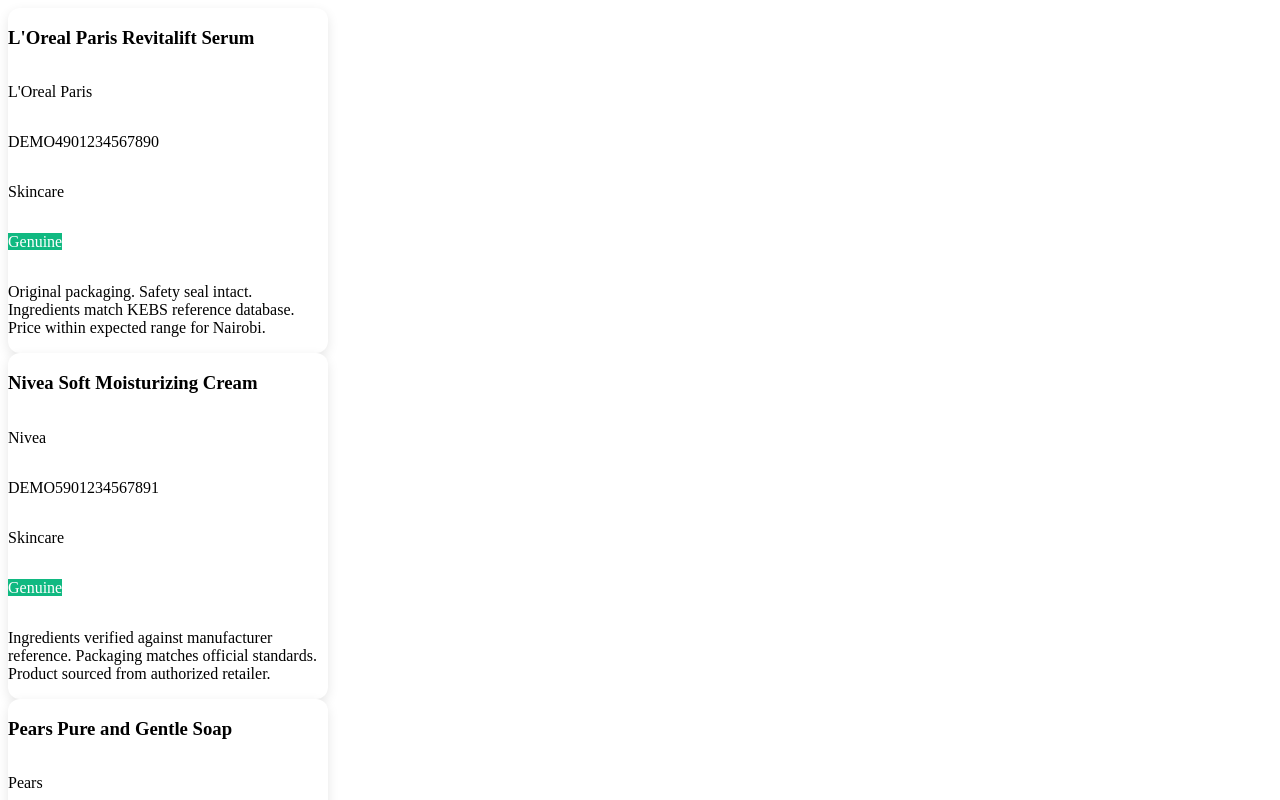
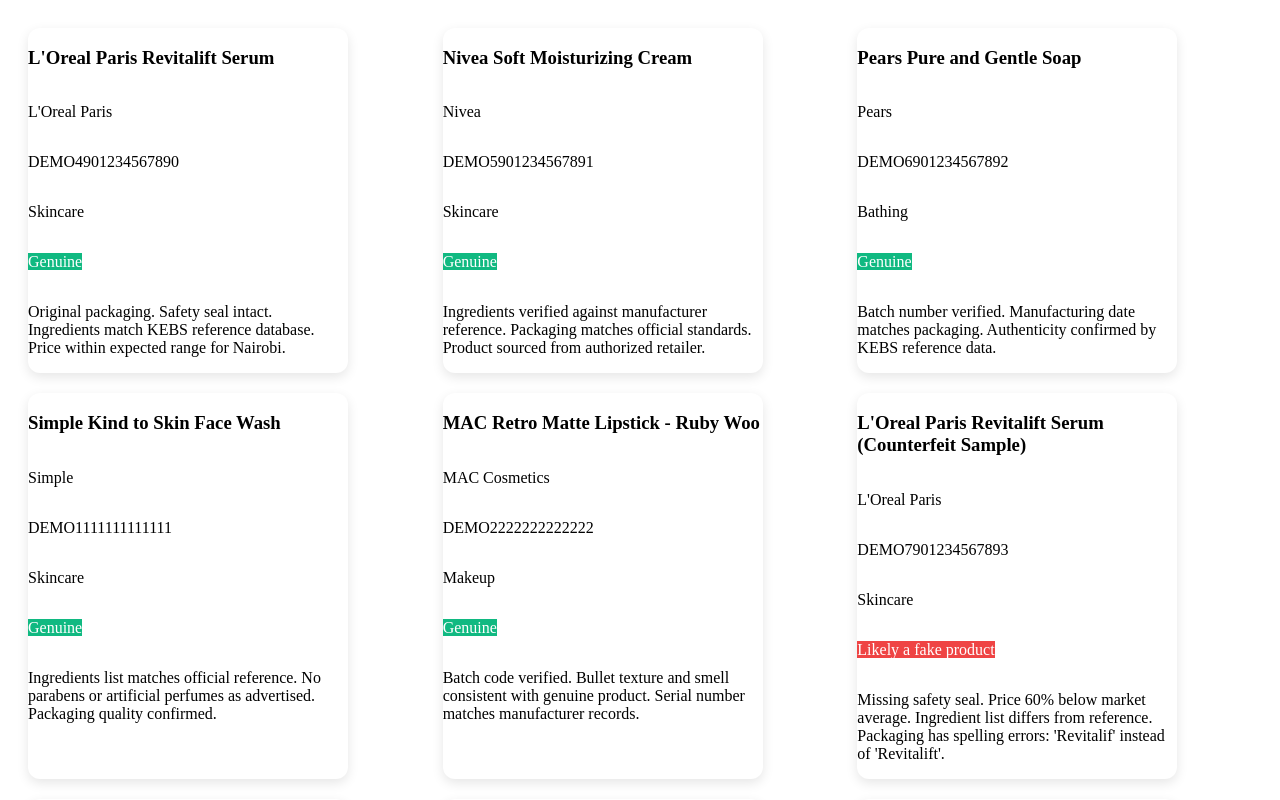
Before and after one commit to phiona-dev/mrembo-hakiki, a React app in the folder frontend/: page /demo in a window 1280 px wide. Shown: the top 800 px of the page. Built offline with nearby package versions, Linux system fonts and the light colour scheme; no server answers; the HTML template or start-up script is replaced by a standard one.

Commit message:
demo container styling

```diff
--- a/frontend/src/pages/demoPage.jsx
+++ b/frontend/src/pages/demoPage.jsx
@@ -12,7 +12,7 @@
   }
 
   return (
-    <div>
+    <div style={{ display: "grid", gridTemplateColumns: "repeat(auto-fill, minmax(300px, 1fr))", gap: "20px", padding: "20px" }}>
       {demoProducts.map(product => (
         <Card
         key={product.id}
```
